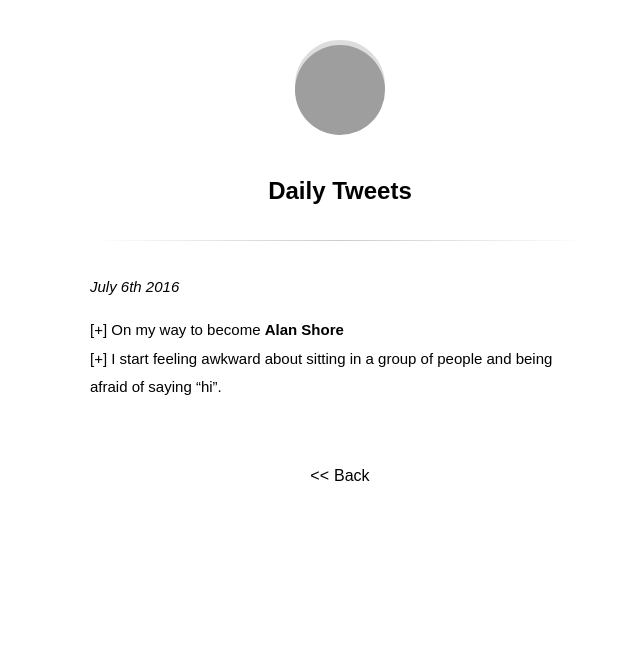
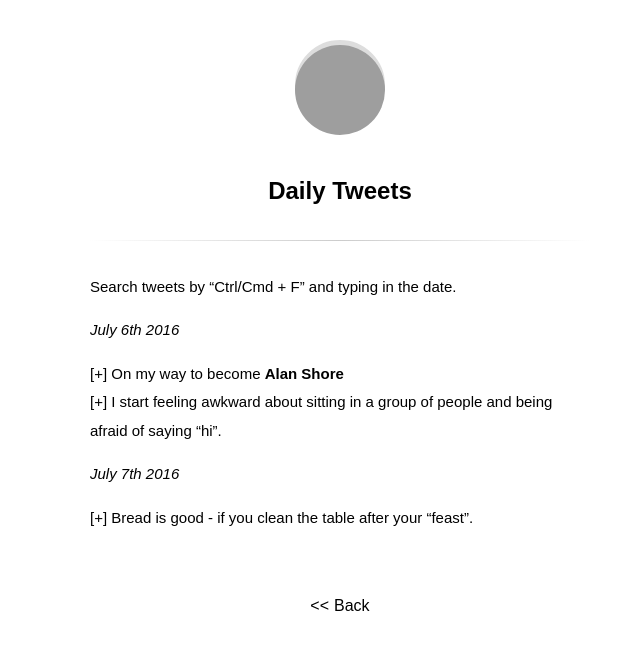
Before and after one commit to psaux0/psaux0.github.io, a Jekyll site: the page built from tweets.md, in a window 1280 px wide. Shown: the top 650 px of the page, without its empty margins (300-940 px from the left). Built offline with Jekyll 4.4.1, drawn with Linux system fonts in a browser that asks for light colours; some web fonts are replaced; grey boxes are pictures that could not be loaded.

Commit message:
new tweet

```diff
--- a/tweets.md
+++ b/tweets.md
@@ -1,8 +1,14 @@
 ---
 title: "Daily Tweets"
 ---
+
+Search tweets by "Ctrl/Cmd + F" and typing in the date.
 
 _July 6th 2016_
 
 [+] On my way to become **Alan Shore**
 [+] I start feeling awkward about sitting in a group of people and being afraid of saying "hi".
+
+_July 7th 2016_
+
+[+] Bread is good - if you clean the table after your "feast".
```
